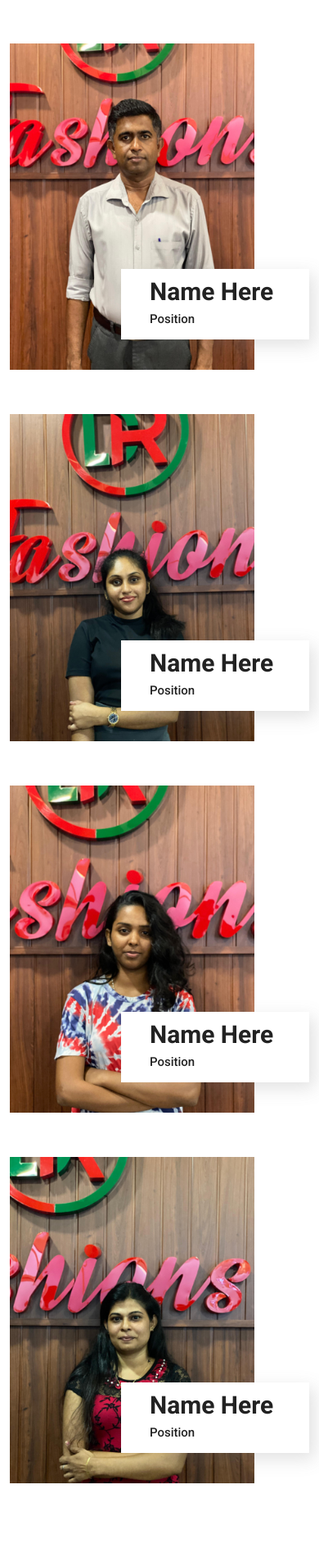
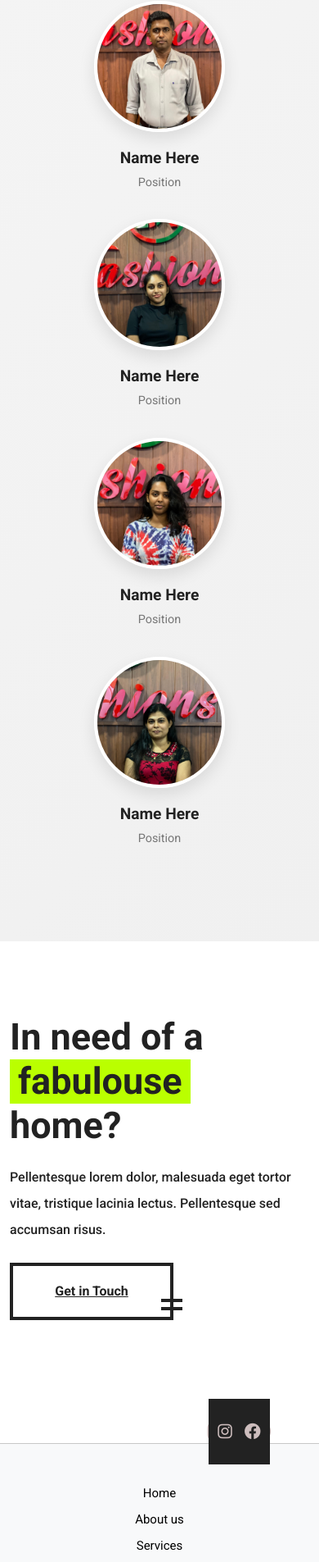
Before and after one commit to ChandupaJay1/DR_Fashions, a PHP site: page /views/about.php in a window 390 px wide. Shown: the part 4595-6500 px from the top of the page at 82% size. Run offline with PHP 8.4, Linux system fonts and the light colour scheme.

Commit message:
team section changed

```diff
--- a/public/css/style.css
+++ b/public/css/style.css
@@ -1247,48 +1247,7 @@ ol {
   color: #fff;
 }
 
-.team-member {
-  padding-right: 67px;
-  position: relative;
-}
-
-.team-member img {
-  min-width: 100%;
-}
-
-.team-member .member-info {
-  position: absolute;
-  padding-left: 35px;
-  padding-top: 10px;
-  padding-bottom: 10px;
-  width: 230px;
-  background: #fff;
-  bottom: 37px;
-  right: 0;
-  -webkit-box-shadow: 6px 7px 20px rgba(114, 114, 114, 0.21);
-  box-shadow: 6px 7px 20px rgba(114, 114, 114, 0.21);
-  -webkit-transition: all 0.4s;
-  -o-transition: all 0.4s;
-  transition: all 0.4s;
-}
-
-.team-member .member-info h2 {
-  font-size: 30px;
-  margin-bottom: 0;
-}
-
-.team-member .member-info p {
-  color: #222222;
-  font-size: 15px;
-  font-weight: 500;
-  margin-bottom: 0;
-}
-
-.team-member:hover .member-info {
-  background: #baff00;
-  -webkit-box-shadow: 0px 0px 0px rgba(114, 114, 114, 0.21);
-  box-shadow: 0px 0px 0px rgba(114, 114, 114, 0.21);
-}
+/*Scroll down to the team section*/
 
 .promo-section {
   padding-top: 90px;
@@ -1913,9 +1872,9 @@ ol {
     font-size: 12px;
     margin-right: 10px;
   }
-  .team-member {
-    margin-bottom: 30px;
-  }
+  /*.team-member {*/
+  /*  margin-bottom: 30px;*/
+  /*}*/
   .portfolio-warp .grid-item {
     width: 50%;
   }
@@ -2571,3 +2530,85 @@ html {
 .ab {
   margin-top: 100px;
 }
+
+
+/* Team section */
+.team-section {
+    text-align: center;
+    padding: 80px 0;
+    background: linear-gradient(135deg, #f9f9f9, #f0f0f0);
+}
+
+.section-title h1 {
+    font-size: 2.5rem;
+    font-weight: 700;
+    margin-bottom: 15px;
+    color: #222;
+}
+
+.section-title .subtitle {
+    font-size: 1rem;
+    color: #666;
+}
+
+.team-member {
+    margin-bottom: 30px;
+    position: relative;
+    transition: transform 0.4s ease, box-shadow 0.4s ease;
+}
+
+.team-member img {
+    width: 160px;
+    height: 160px;
+    object-fit: cover;
+    border-radius: 50%;
+    border: 4px solid #fff;
+    box-shadow: 0 8px 20px rgba(0,0,0,0.1);
+    transition: transform 0.4s ease;
+}
+
+.team-member:hover img {
+    transform: scale(1.05);
+}
+
+.team-member:hover {
+    transform: translateY(-8px);
+    box-shadow: 0 12px 24px rgba(0,0,0,0.12);
+}
+
+.team-member.leader img {
+    width: 190px;
+    height: 190px;
+    border: 4px solid gold;
+}
+
+.member-info {
+    margin-top: 20px;
+}
+
+.member-info h2 {
+    font-size: 1.2rem;
+    font-weight: 600;
+    margin-bottom: 5px;
+    color: #222;
+}
+
+.member-info p {
+    font-size: 0.9rem;
+    color: #777;
+}
+
+/* Oval effect using spacing */
+.row.justify-content-center {
+    display: flex;
+    flex-wrap: wrap;
+    justify-content: center;
+}
+
+.row.justify-content-center:nth-of-type(2) {
+    transform: translateY(20px);
+}
+
+.row.justify-content-center:nth-of-type(3) {
+    transform: translateY(40px);
+}
--- a/views/about.php
+++ b/views/about.php
@@ -86,35 +86,68 @@
 
 
 
-	<!-- Team section start -->
+    <!-- Team section start -->
     <section class="team-section spad">
         <div class="container">
-            <!-- Stores Team -->
             <div class="section-title mb-5">
-                <h1>Team</h1>
+                <h1>Our Team</h1>
+                <p class="subtitle">Meet the people who make everything possible</p>
             </div>
-            <div class="row mb-5">  <!-- Added mb-5 for bottom margin -->
-                <div class="col-lg-4 col-md-6 mb-4">  <!-- Added mb-4 for gap between rows -->
+
+            <!-- Leaders Row -->
+            <div class="row justify-content-center mb-5">
+                <div class="col-lg-4 col-md-6">
+                    <div class="team-member leader">
+                        <img src="../public/img/team/2.jpeg" alt="Team Leader">
+                        <div class="member-info">
+                            <h2>Dammika</h2>
+                            <p>Team Leader</p>
+                        </div>
+                    </div>
+                </div>
+                <div class="col-lg-4 col-md-6">
+                    <div class="team-member leader">
+                        <img src="../public/img/team/1.jpeg" alt="Team Leader">
+                        <div class="member-info">
+                            <h2>Kasun</h2>
+                            <p>Co-Leader</p>
+                        </div>
+                    </div>
+                </div>
+            </div>
+
+            <!-- Middle Oval -->
+            <div class="row justify-content-center mb-4">
+                <div class="col-lg-2 col-md-3">
                     <div class="team-member">
-                        <img src="../public/img/team/1.jpeg" alt="">
+                        <img src="../public/img/team/6.jpeg" alt="Team Member">
                         <div class="member-info">
                             <h2>Name Here</h2>
                             <p>Position</p>
                         </div>
                     </div>
                 </div>
-                <div class="col-lg-4 col-md-6 mb-4">
+                <div class="col-lg-2 col-md-3">
                     <div class="team-member">
-                        <img src="../public/img/team/2.jpeg" alt="">
+                        <img src="../public/img/team/7.jpeg" alt="Team Member">
                         <div class="member-info">
                             <h2>Name Here</h2>
                             <p>Position</p>
                         </div>
                     </div>
                 </div>
-                <div class="col-lg-4 col-md-6 mb-4">
+                <div class="col-lg-2 col-md-3">
                     <div class="team-member">
-                        <img src="../public/img/team/3.jpeg" alt="">
+                        <img src="../public/img/team/8.jpeg" alt="Team Member">
+                        <div class="member-info">
+                            <h2>Name Here</h2>
+                            <p>Position</p>
+                        </div>
+                    </div>
+                </div>
+                <div class="col-lg-2 col-md-3">
+                    <div class="team-member">
+                        <img src="../public/img/team/9.jpeg" alt="Team Member">
                         <div class="member-info">
                             <h2>Name Here</h2>
                             <p>Position</p>
@@ -123,29 +156,38 @@
                 </div>
             </div>
 
-            <!-- Taste Team -->
-            <div class="row">
-                <div class="col-lg-4 col-md-6 mb-4">
+            <!-- Bottom Oval -->
+            <div class="row justify-content-center">
+                <div class="col-lg-2 col-md-3">
                     <div class="team-member">
-                        <img src="../public/img/team/4.jpeg" alt="">
+                        <img src="../public/img/team/6.jpeg" alt="Team Member">
                         <div class="member-info">
                             <h2>Name Here</h2>
                             <p>Position</p>
                         </div>
                     </div>
                 </div>
-                <div class="col-lg-4 col-md-6 mb-4">
+                <div class="col-lg-2 col-md-3">
                     <div class="team-member">
-                        <img src="../public/img/team/5.jpeg" alt="">
+                        <img src="../public/img/team/7.jpeg" alt="Team Member">
                         <div class="member-info">
                             <h2>Name Here</h2>
                             <p>Position</p>
                         </div>
                     </div>
                 </div>
-                <div class="col-lg-4 col-md-6 mb-4">
+                <div class="col-lg-2 col-md-3">
                     <div class="team-member">
-                        <img src="../public/img/team/6.jpeg" alt="">
+                        <img src="../public/img/team/8.jpeg" alt="Team Member">
+                        <div class="member-info">
+                            <h2>Name Here</h2>
+                            <p>Position</p>
+                        </div>
+                    </div>
+                </div>
+                <div class="col-lg-2 col-md-3">
+                    <div class="team-member">
+                        <img src="../public/img/team/9.jpeg" alt="Team Member">
                         <div class="member-info">
                             <h2>Name Here</h2>
                             <p>Position</p>
@@ -154,38 +196,10 @@
                 </div>
             </div>
 
-            <div class="row">
-                <div class="col-lg-4 col-md-6 mb-4">
-                    <div class="team-member">
-                        <img src="../public/img/team/7.jpeg" alt="">
-                        <div class="member-info">
-                            <h2>Name Here</h2>
-                            <p>Position</p>
-                        </div>
-                    </div>
-                </div>
-                <div class="col-lg-4 col-md-6 mb-4">
-                    <div class="team-member">
-                        <img src="../public/img/team/8.jpeg" alt="">
-                        <div class="member-info">
-                            <h2>Name Here</h2>
-                            <p>Position</p>
-                        </div>
-                    </div>
-                </div>
-                <div class="col-lg-4 col-md-6 mb-4">
-                    <div class="team-member">
-                        <img src="../public/img/team/9.jpeg" alt="">
-                        <div class="member-info">
-                            <h2>Name Here</h2>
-                            <p>Position</p>
-                        </div>
-                    </div>
-                </div>
-            </div>
         </div>
     </section>
-	<!-- Team section end -->
+    <!-- Team section end -->
+
 
 
 	<section class="promo-section">
```
Also changed, not shown: views/service.php (+14 -20 lines).
